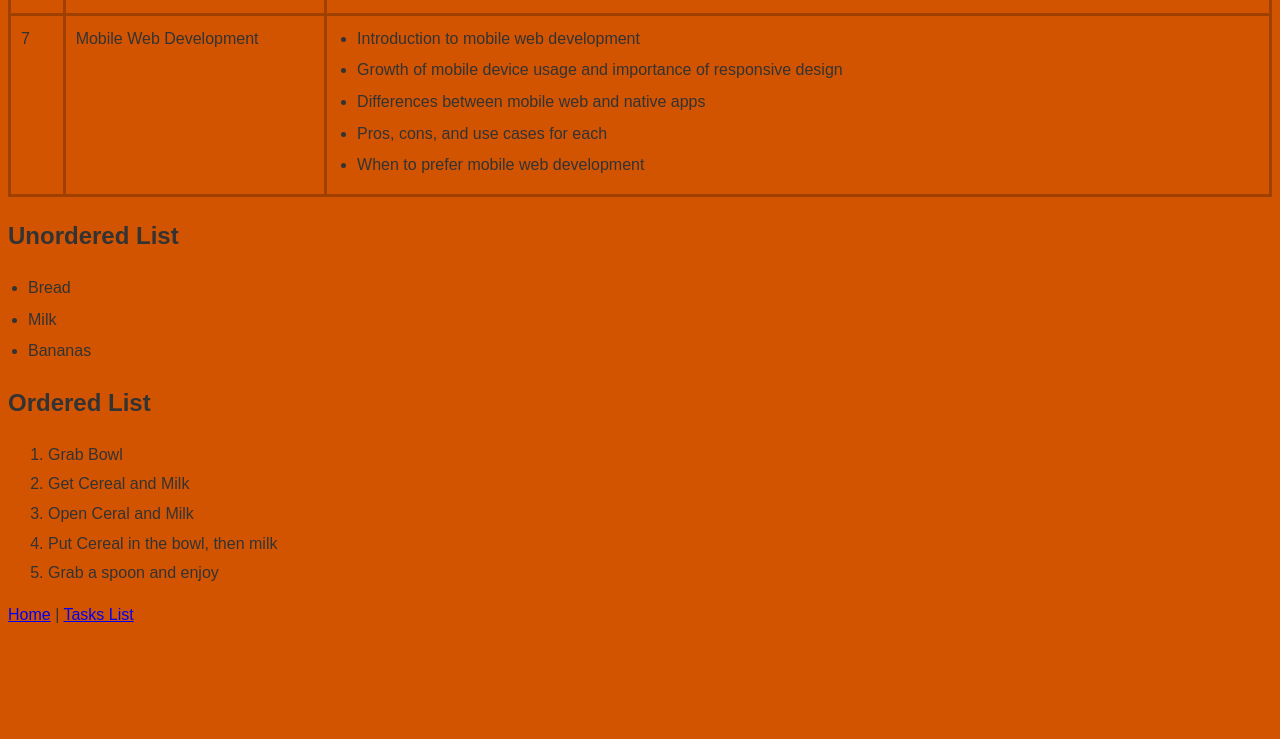
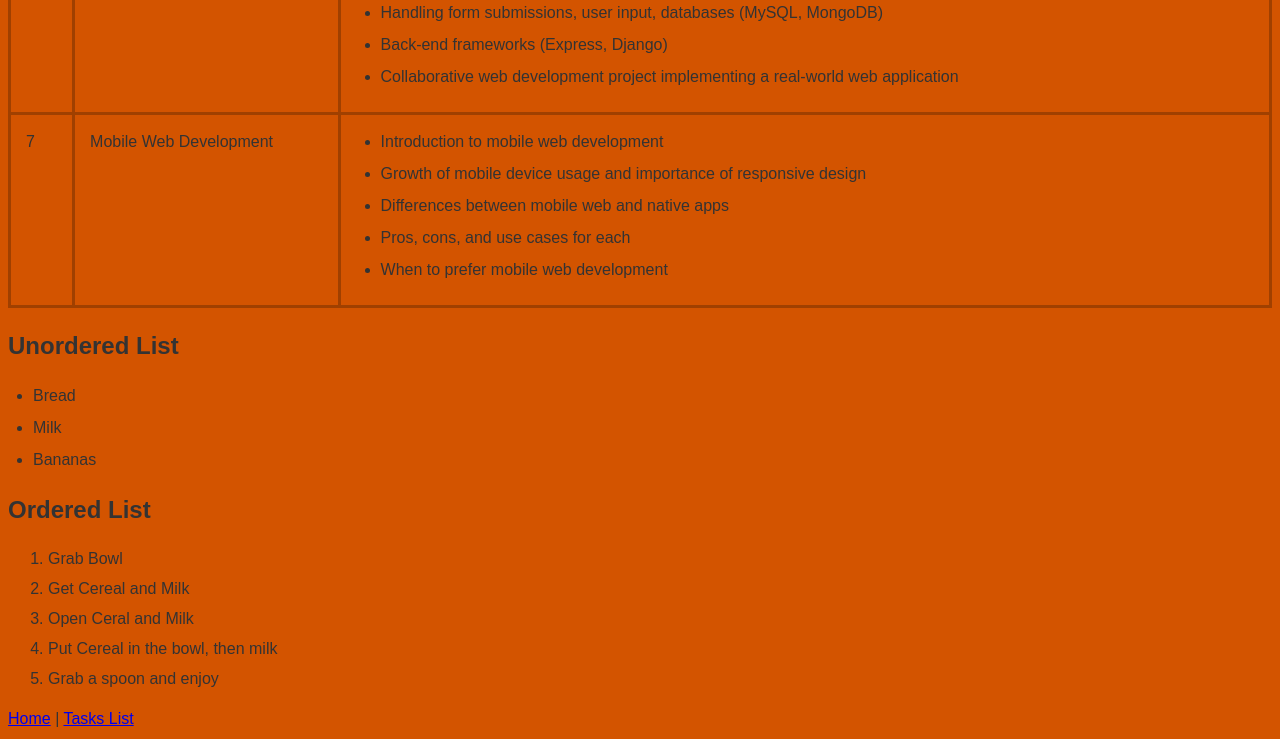
Before and after one commit to ChristophErwerle/int_web_basics, a plain HTML site: page WebB_Html_Tasks/about.html in a window 1280 px wide. Shown: the part 1446-2185 px from the top of the page. Before the commit the page ends 2081 px from the top, so only its background shows below. Drawn offline with Linux system fonts and the light colour scheme.

Commit message:
Update about.html

```diff
--- a/WebB_Html_Tasks/about.html
+++ b/WebB_Html_Tasks/about.html
@@ -7,7 +7,7 @@
             font-family: Arial, sans-serif;
             background-color: #d35400 ;
             color: #333;
-            line-height: 1.6;
+            line-height: 1.5;
         }
         table {
             border-collapse: collapse;
@@ -16,7 +16,7 @@
         }
         th, td {
             border: 3px solid #2c3e50;
-            padding: 10px;
+            padding: 15px;
 			border-color: #a04000;
             vertical-align: top;
             text-align: left;
@@ -25,16 +25,16 @@
             background-color: #f39c12;
         }
         ul {
-            padding-left: 20px;
+            padding-left: 25px;
             margin-top: 0;
             margin-bottom: 0;
         }
         ul li {
-            margin-bottom: 6px;
+            margin-bottom: 8px;
             color: #333;
         }
         ol li {
-            margin-bottom: 4px;
+            margin-bottom: 6px;
         }
     </style>
 </head>
```
